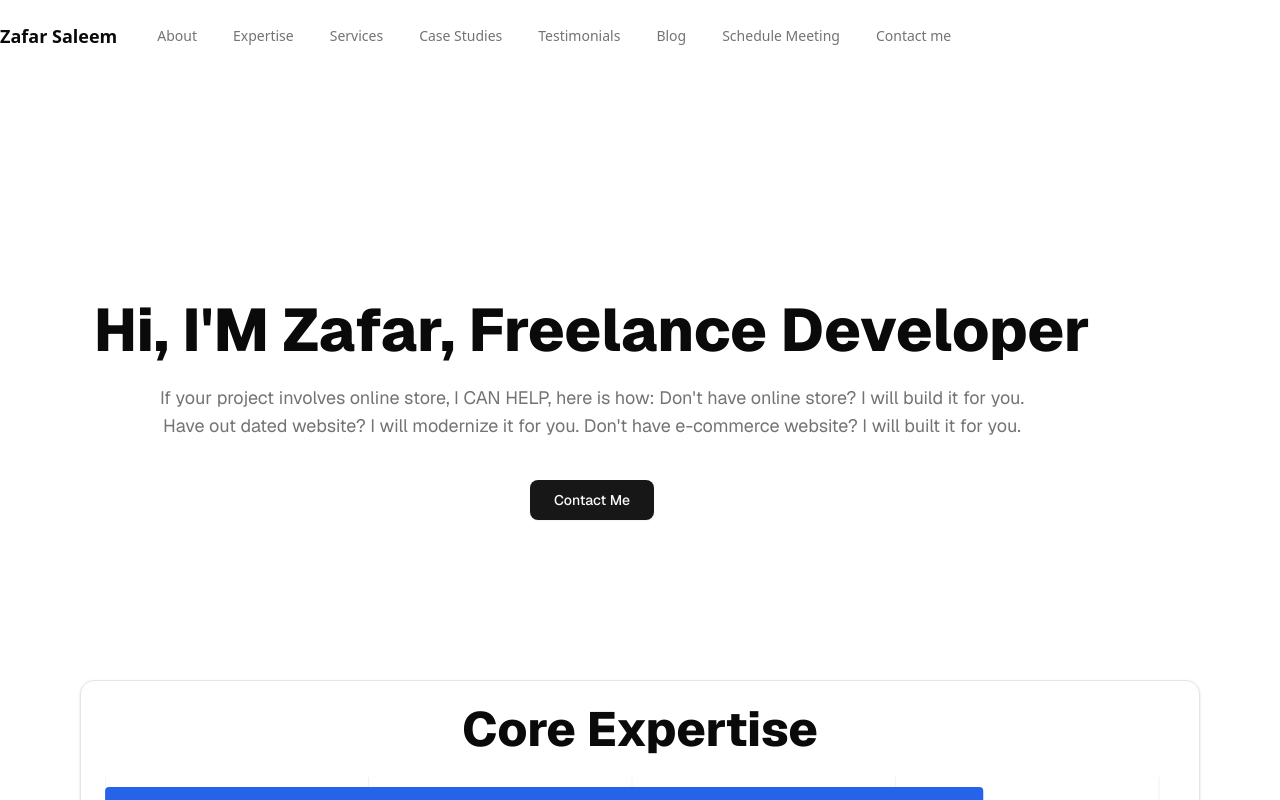
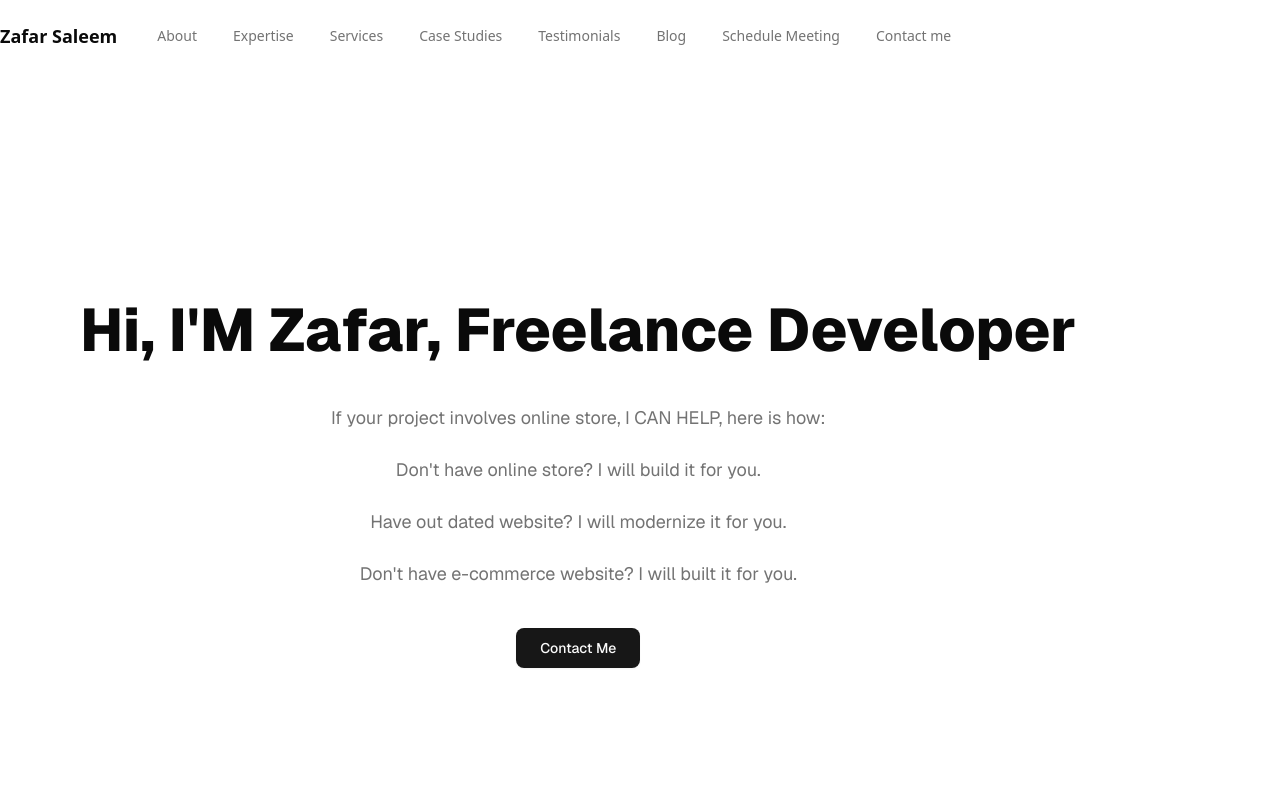
Before and after one commit to zafar-saleem/zafar-saleem.github.io, a Next.js app: page / in a window 1280 px wide. Shown: the top 800 px of the page. Built offline with nearby package versions, Linux system fonts and the light colour scheme.

Commit message:
feat: hero desc section added

```diff
--- a/app/components/hero/Hero.tsx
+++ b/app/components/hero/Hero.tsx
@@ -8,10 +8,12 @@ export const Hero = ({ id }: { id: string }) => {
     <section id={id} className="py-32">
       <div className="container text-center">
         <div className="mx-auto flex max-w-screen-lg flex-col gap-6">
-          <h1 className="text-3xl font-extrabold lg:text-6xl">{contents.heading}</h1>
-          <p className="text-balance text-muted-foreground lg:text-lg">
-            {contents.description}
-          </p>
+          <h1 className="text-3xl font-extrabold lg:text-6xl mb-5">{contents.heading}</h1>
+            {
+              contents.descs.map((content, index) => (
+                <p key={index} className="text-balance text-muted-foreground lg:text-lg">{content}</p>
+              ))
+            }
         </div>
         <Button asChild size="lg" className="mt-10">
           <a href={contents.button.url}>{contents.button.text}</a>
--- a/app/components/hero/contents.tsx
+++ b/app/components/hero/contents.tsx
@@ -1,11 +1,11 @@
 export const contents = {
   heading: "Hi, I'M Zafar, Freelance Developer",
-  description: `
-      If your project involves online store, I CAN HELP, here is how:
-      Don't have online store? I will build it for you.
-      Have out dated website? I will modernize it for you.
-      Don't have e-commerce website? I will built it for you.
-    `,
+  descs: [
+    "If your project involves online store, I CAN HELP, here is how:",
+    "Don't have online store? I will build it for you.",
+    "Have out dated website? I will modernize it for you.",
+    "Don't have e-commerce website? I will built it for you."
+  ],
   button: {
     text: "Contact Me",
     url: "mailto:zafarsaleem3@gmail.com?subject=I would like to hire you for [enter project name/position]",
```
